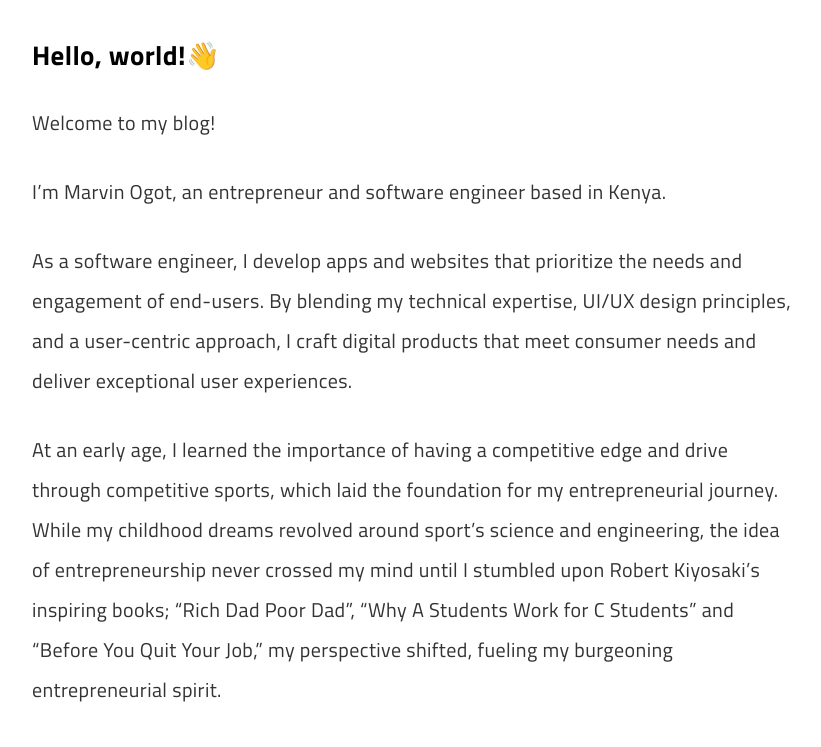
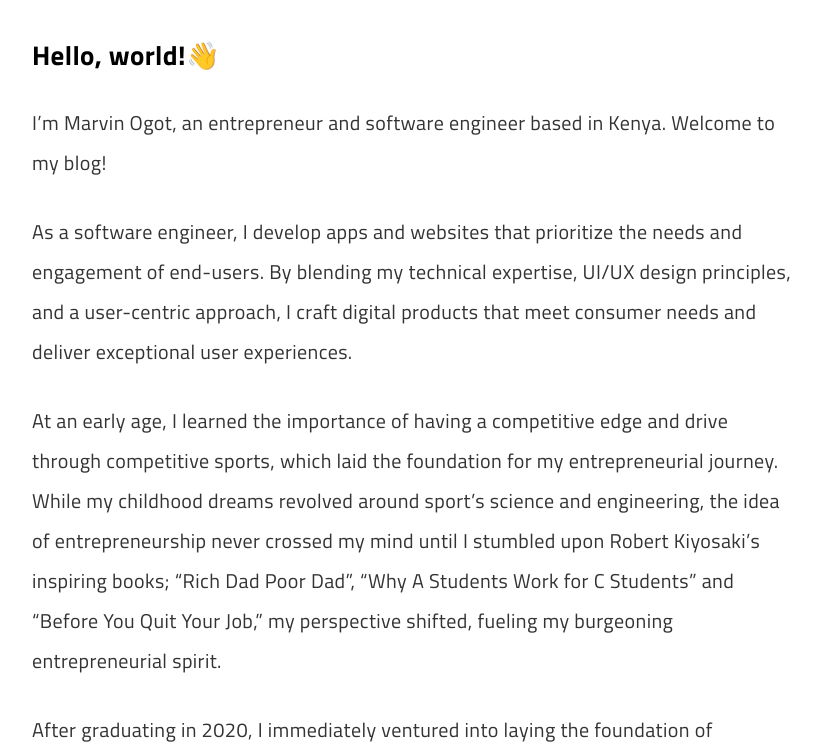
Before and after one commit to marv0/marv0.github.io, a Jekyll site: the page built from pages/about.md, in a window 1280 px wide and 900 px high, scrolled down 330 px, cut to the strip 153-900 px from the top of the window. Shown: the whole strip, without its empty margins (228-1049 px from the left). Built offline with Jekyll 4.4.1, drawn with Linux system fonts in a browser that asks for light colours; a script that is not in the unit is left out.

```diff
--- a/pages/about.md
+++ b/pages/about.md
@@ -10,9 +10,7 @@ permalink: /about/
 
 ### Hello, world!👋
 
-Welcome to my blog!
-
-I’m Marvin Ogot, an entrepreneur and software engineer based in Kenya.
+I’m Marvin Ogot, an entrepreneur and software engineer based in Kenya. Welcome to my blog!
 
 As a software engineer, I develop apps and websites that prioritize the needs and engagement of end-users. By blending my technical expertise, UI/UX design principles, and a user-centric approach, I craft digital products that meet consumer needs and deliver exceptional user experiences.
 
```
